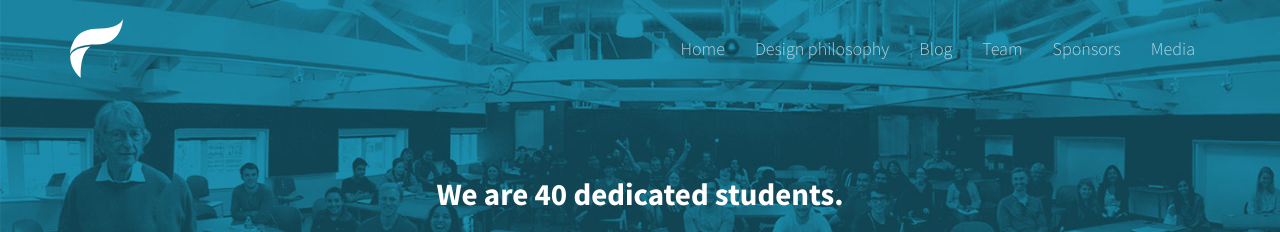
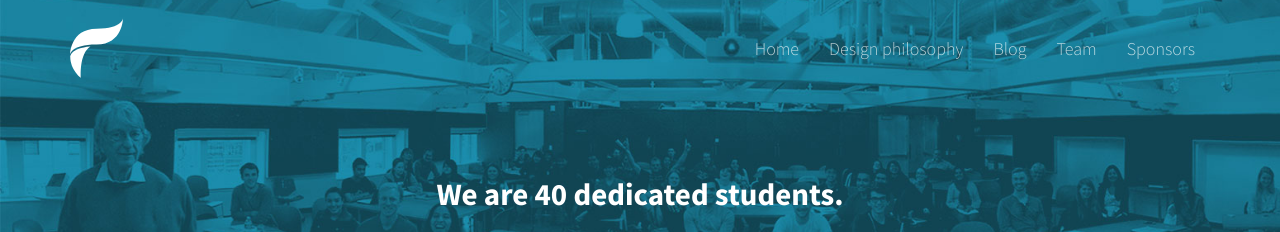
Before and after one commit to AWhitty/eden-press-site, a Jekyll site: the page built from team.html, in a window 1280 px wide. Shown: the top 232 px of the page. Built offline with Jekyll 4.4.1, drawn with Linux system fonts in a browser that asks for light colours; some web fonts are replaced.

Commit message:
Remove link to gallery

```diff
--- a/_includes/nav_links.html
+++ b/_includes/nav_links.html
@@ -3,4 +3,3 @@
 <li {% if page.url == '{{ site.baseurl }}/blog/' %}       class="active"{% endif %}><a href="{{ site.baseurl }}/blog/">       Blog</a></li>
 <li {% if page.url == '{{ site.baseurl }}/team/' %}       class="active"{% endif %}><a href="{{ site.baseurl }}/team/">       Team</a></li>
 <li {% if page.url == '{{ site.baseurl }}/sponsors/' %}   class="active"{% endif %}><a href="{{ site.baseurl }}/sponsors/">   Sponsors</a></li>
-<li {% if page.url == '{{ site.baseurl }}/gallery/' %}    class="active"{% endif %}><a href="{{ site.baseurl }}/gallery/">    Media</a></li>
```
